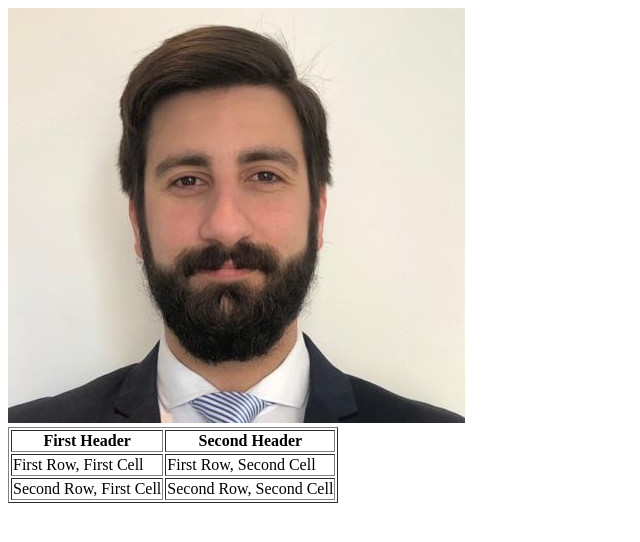
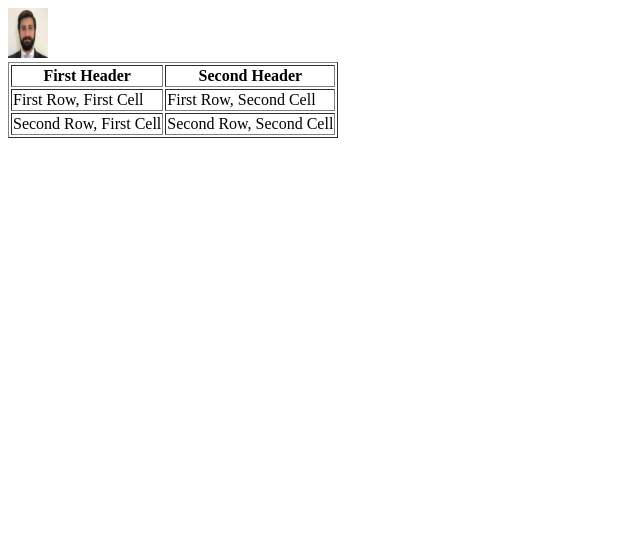
Before and after one commit to atorossian/atorossian.github.io, a plain HTML site: page index.html in a window 1280 px wide. Shown: the whole page, without its empty margins (0-640 px from the left). Drawn offline with Linux system fonts and the light colour scheme.

Commit message:
Update index.html

```diff
--- a/index.html
+++ b/index.html
@@ -1,7 +1,9 @@
 <!DOCTYPE html>
 <html>
     <head>
-        <img src="Foto.jpeg" alt="I could have danced all night"/>
+        <img src="Foto.jpeg" alt="I could have danced all night"
+        width="40"
+        height="50"/>
         <title>
           Alejandro Daniel Torossian
         </title>
```
